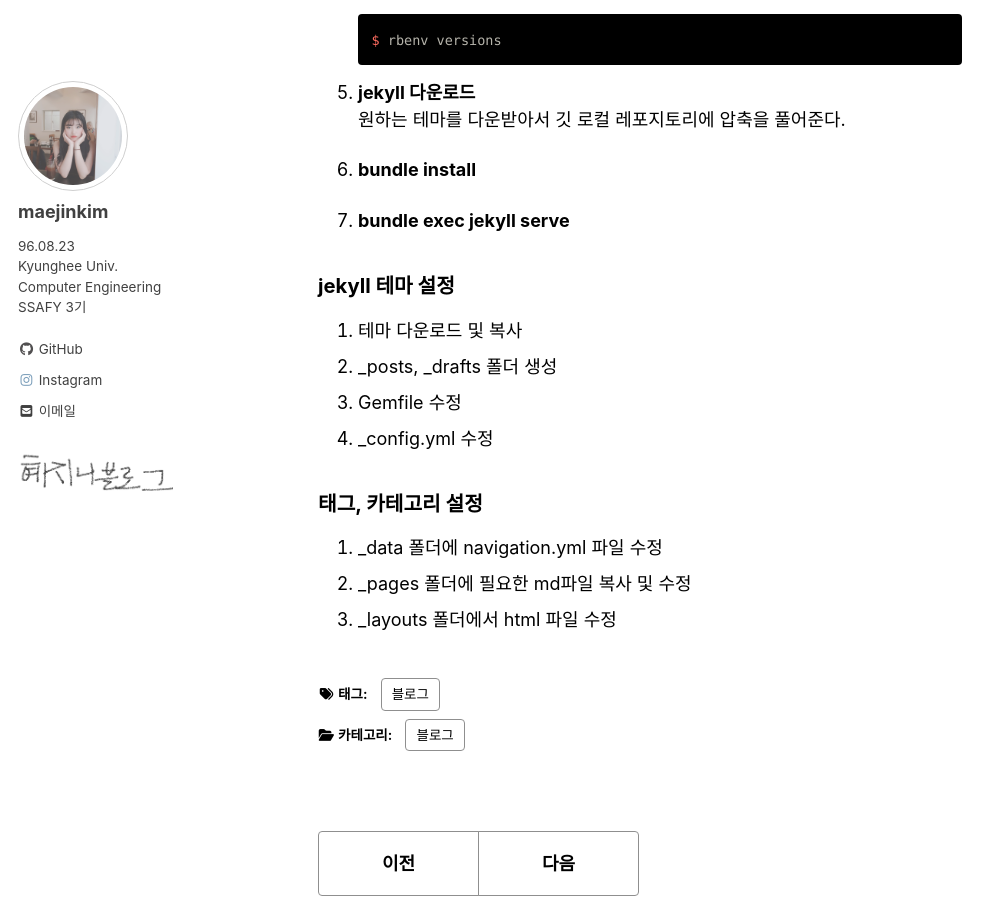
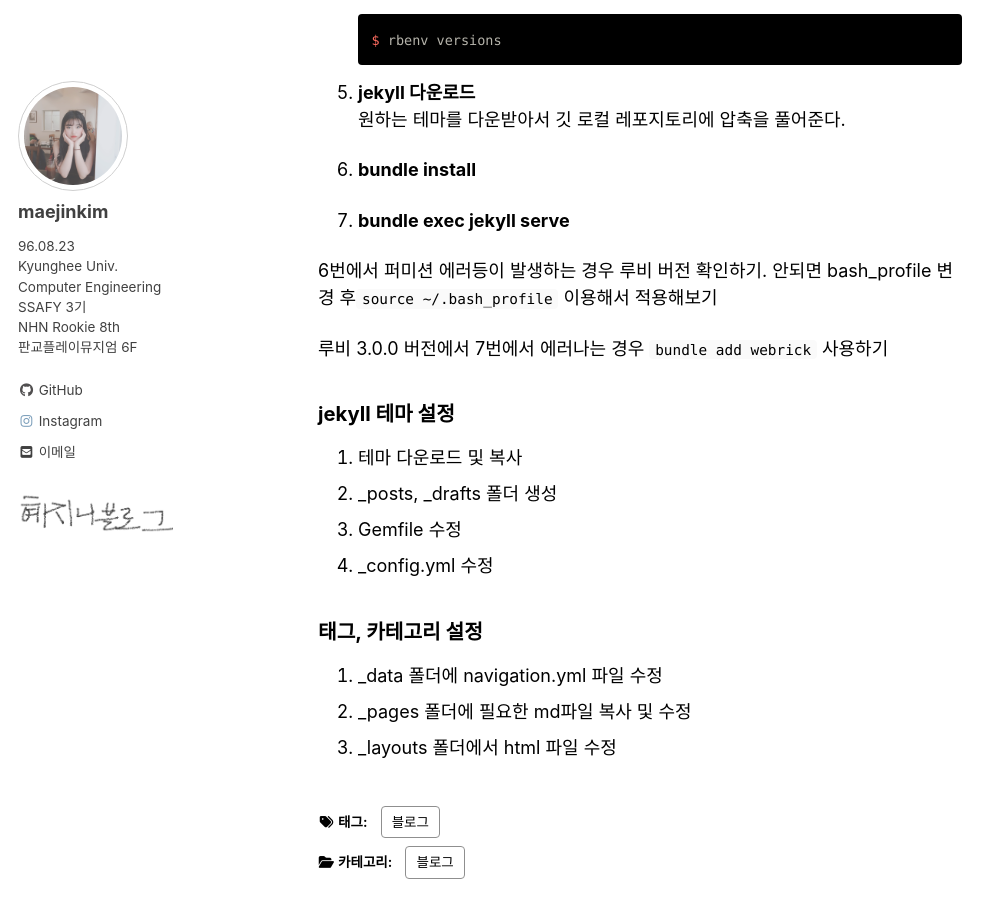
Before and after one commit to maejinkim/maejinkim.github.io, a Jekyll site: the page built from _posts/20-03-13-블로그.md, in a window 1280 px wide and 900 px high, scrolled down 2038 px. Shown: the whole window, without its empty margins (0-1007 px from the left). Built offline with Jekyll 4.4.1, drawn with Linux system fonts in a browser that asks for light colours; cached includes are drawn as plain includes; nearby versions of some CDN libraries; comment, search, counter and statistics services are not loaded.

Commit message:
NHN 정보 추가 및 블로그 에러 해결

```diff
--- a/Gemfile
+++ b/Gemfile
@@ -4,3 +4,5 @@ gem "jekyll", "~> 3.5"
 gem "minimal-mistakes-jekyll"
 gem 'jekyll-sitemap'
 gem 'jekyll-feed'
+gem 'kramdown-parser-gfm'
+gem "webrick", "~> 1.7"
--- a/_config.yml
+++ b/_config.yml
@@ -95,7 +95,7 @@ analytics:
 author:
   name             : maejinkim
   avatar           : "/assets/images/bio-photo.jpg"
-  bio              : "96.08.23<br> Kyunghee Univ.<br> Computer Engineering<br> SSAFY 3기"
+  bio              : "96.08.23<br> Kyunghee Univ.<br> Computer Engineering<br> SSAFY 3기 <br> NHN Rookie 8th <br> 판교플레이뮤지엄 6F"
 #  location         : "Seoul, Korea"
   email            : "sikhye823@gmail.com"
   links:
--- a/_posts/20-03-13-블로그.md
+++ b/_posts/20-03-13-블로그.md
@@ -90,6 +90,11 @@ mac은 기본적으로 ruby가 깔려있지만, jekyll을 이용하기 위해서
 7. **bundle exec jekyll serve**
 
 
+6번에서 퍼미션 에러등이 발생하는 경우 루비 버전 확인하기.
+안되면 bash_profile 변경 후`source ~/.bash_profile` 이용해서 적용해보기
+
+루비 3.0.0 버전에서 7번에서 에러나는 경우 `bundle add webrick` 사용하기
+
 
 ### jekyll 테마 설정
 
```
Also changed, not shown: 3 other files.
